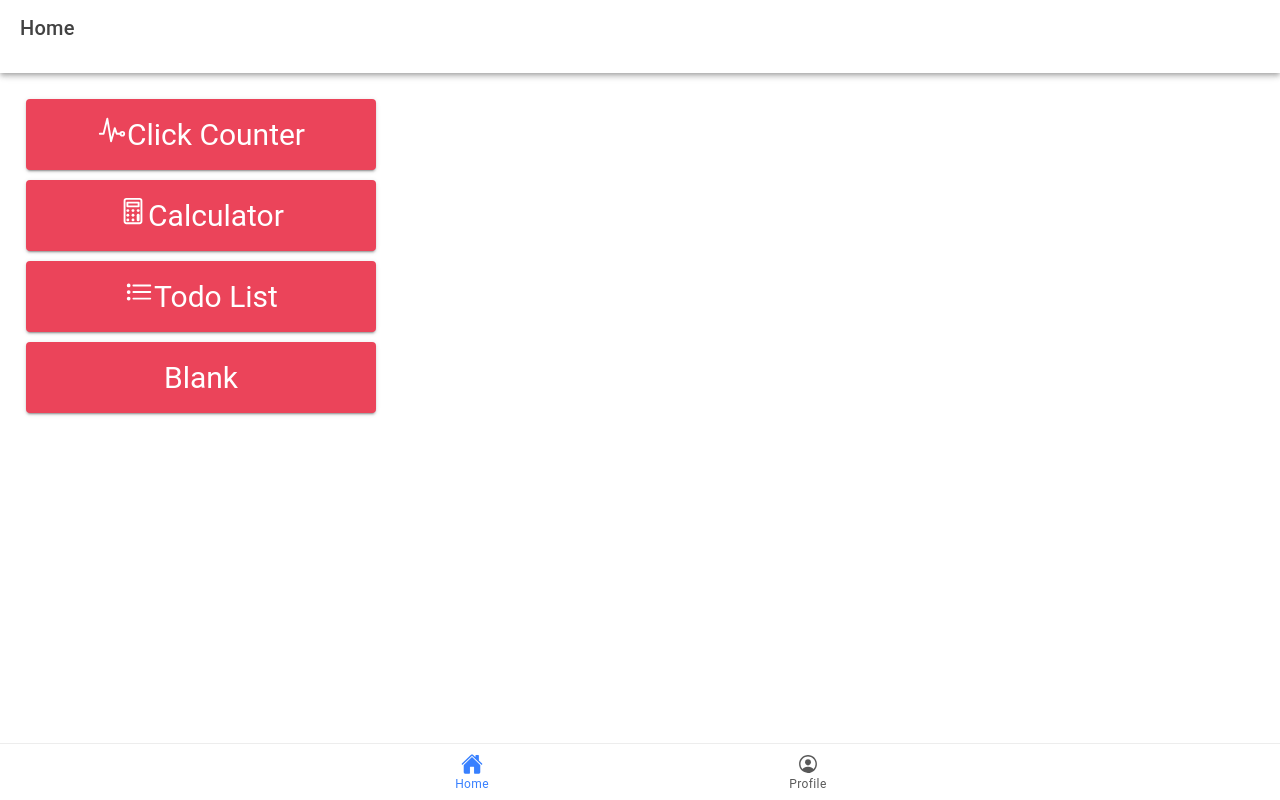
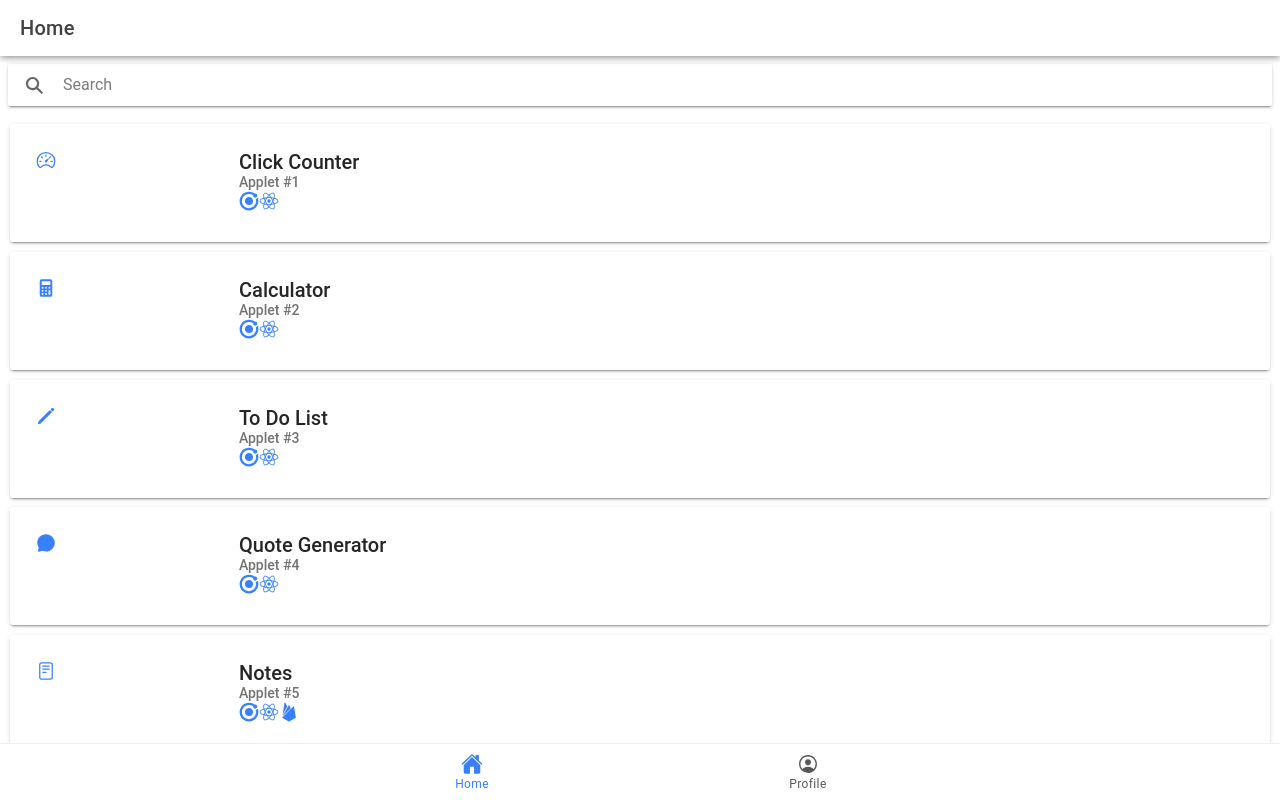
Before and after one commit to Hazeljoy08/ion-t-collantes2, a React (Vite) app: page /home in a window 1280 px wide. Built offline with nearby package versions, Linux system fonts and the light colour scheme.

Commit message:
added changes

```diff
--- a/src/App.tsx
+++ b/src/App.tsx
@@ -16,7 +16,7 @@ import Profile from './pages/Profile';
 import Click_counter from './pages/Click_counter';
 import Calculator from './pages/Calculator';
 import Todolist from './pages/Todolist';
-
+import notes from './pages/notes/notes';
 /* Core CSS required for Ionic components to work properly */
 import '@ionic/react/css/core.css';
 
@@ -35,6 +35,8 @@ import '@ionic/react/css/display.css';
 
 /* Theme variables */
 import './theme/variables.css';
+import QuotesGenerator from './pages/quotegenerator';
+import Notes from './pages/notes/notes';
 
 setupIonicReact();
 
@@ -57,10 +59,18 @@ const App: React.FC = () => (
           </Route>
           <Route exact path="/calculator">
             <Calculator />
-          </Route>
+            </Route>
           <Route exact path="/todolist">
             <Todolist />
           </Route>
+          <Route exact path="/QuotesGenerator">
+            <QuotesGenerator />
+            </Route>
+            <Route exact path="/notes">
+            <Notes />
+            </Route>
+
+
 
 
           <Route exact path="/profile">
--- a/src/pages/Home.tsx
+++ b/src/pages/Home.tsx
@@ -22,27 +22,75 @@ import {
   IonTitle,
   IonToolbar,
   IonItemDivider,
-  IonSearchbar
+  IonSearchbar,
+  IonBadge
 } from '@ionic/react';
-import { pulseOutline, calculatorOutline } from 'ionicons/icons';
-import { useHistory } from 'react-router-dom';
-import { listOutline } from 'ionicons/icons';
 
+//Custom CSS
+import './Home.css';
+
+//Ionic Icons
+import { speedometerOutline,calculator,pencil, chatbubble, readerOutline, logoIonic,logoFirebase, logoReact} from 'ionicons/icons';
+
+const cardData = [
+  {
+    title: 'Click Counter',
+    icon: speedometerOutline,
+    subtitle: 'Applet #1',
+    link: '/clickcounter',
+    tags: {
+      tag1: logoIonic,
+      tag2: logoReact
+    }
+
+  },
+  {
+    title: 'Calculator',
+    icon: calculator,
+    subtitle: 'Applet #2',
+    link: '/calculator',
+    tags: {
+      tag1: logoIonic,
+      tag2: logoReact
+    }
+  },
+  {
+    title: 'To Do List',
+    icon: pencil,
+    subtitle: 'Applet #3',
+    link: '/todolist',
+    tags: {
+      tag1: logoIonic,
+      tag2: logoReact
+    }
+  },
+  {
+    title: 'Quote Generator',
+    icon: chatbubble,
+    subtitle: 'Applet #4',
+    link: '/quotegenerator',
+    tags: {
+      tag1: logoIonic,
+      tag2: logoReact
+    }
+  },
+  {
+    title: 'Notes',
+    icon: readerOutline,
+    subtitle: 'Applet #5',
+    link: '/notes',
+    tags: {
+      tag1: logoIonic,
+      tag2: logoReact,
+      tag3: logoFirebase
+    }
+  }
+
+];
 
 const Home: React.FC = () => {
-  const history = useHistory();
-
-  const goToClickCounter = () => {
-    history.push('/click_counter');
-  };
-
-  const goToCalculator = () => {
-    history.push('/calculator');
-  };
-
-  const goToTodolist = () => {
-    history.push('/todolist');
-  };
+  {/*Dynamic Search*/}
+  const [searchTerm, setSearchTerm] = useState<string>('');
 
     return (
       <IonPage>
@@ -50,42 +98,52 @@ const Home: React.FC = () => {
           <IonToolbar>
             <IonTitle>Home</IonTitle>
           </IonToolbar>
-        <hr />
         </IonHeader>
-      <IonContent fullscreen className="ion-padding">
-        <div className="ion-text-center"> {/* Centering content */}
-          <IonCard onClick={goToClickCounter} style={{ width: '350px', cursor: 'pointer' }} color="danger">
-            <IonCardContent style={{ fontSize: '30px' }}>
-              <IonIcon icon={pulseOutline} slot="start" />
-              Click Counter
-            </IonCardContent>
+        <IonContent fullscreen>
+          <IonHeader collapse="condense">
+            <IonToolbar>
+              <IonTitle size="large">Home</IonTitle>
+            </IonToolbar>
+          </IonHeader>
+
+          {/*Dynamic Search*/}
+          <IonSearchbar
+            value={searchTerm}
+            onIonInput={(e) => setSearchTerm(e.target.value ?? '')}
+          />
+
+          {cardData
+            .filter((card) => card.title.toLowerCase().includes(searchTerm.toLowerCase()))
+            .map((card, index) => (
+              <IonCard key={index} href={card.link}>
+                <IonCardHeader>
+                  <IonCardTitle>
+                    <IonGrid>
+                      <IonRow>
+                        <IonCol size="2">
+                          <IonIcon className="home-card-icon" icon={card.icon} color="primary" />
+                        </IonCol>
+                        <IonCol size="auto">
+                            <div className="home-card-title">{card.title}</div>
+                            <IonCardSubtitle>{card.subtitle}</IonCardSubtitle>
+                            {card.tags && Object.entries(card.tags).map(([key, icon], i) => (
+                              <IonIcon
+                                key={i}
+                                className="home-card-subicon"
+                                icon={icon}
+                                color="primary" // Set color as needed
+                              />
+                            ))}
+                          </IonCol>
+                      </IonRow>
+                    </IonGrid>
+                  </IonCardTitle>
+                </IonCardHeader>
               </IonCard>
-
-
-          <IonCard onClick={goToCalculator} style={{ width: '350px', cursor: 'pointer' }} color="danger">
-            <IonCardContent style={{ fontSize: '30px' }}>
-              <IonIcon icon={calculatorOutline} slot="start" />
-              Calculator
-            </IonCardContent>
-          </IonCard>
-
-          <IonCard onClick={goToTodolist} style={{ width: '350px', cursor: 'pointer' }} color="danger">
-            <IonCardContent style={{ fontSize: '30px' }}>
-              <IonIcon icon={listOutline} slot="start" />
-              Todo List
-            </IonCardContent>
-          </IonCard>
-
-          <IonCard style={{ width: '350px' }} color="danger">
-            <IonCardContent style={{ fontSize: '30px' }}>
-              Blank
-            </IonCardContent>
-          </IonCard>
-        </div>
+          ))}
         </IonContent>
       </IonPage>
     );
-
 };
 
 export default Home;
--- a/src/pages/notes/firebase.tsx
+++ b/src/pages/notes/firebase.tsx
@@ -14,21 +14,13 @@ import { getFirestore } from 'firebase/firestore';
 // For Firebase JS SDK v7.20.0 and later, measurementId is optional
 
 const firebaseConfig = {
-
-  apiKey: "AIzaSyDVrOvSu6Q28OOfinI1nR3PbCeeFy2xk5Y",
-
-  authDomain: "certain-density-400310.firebaseapp.com",
-
-  projectId: "certain-density-400310",
-
-  storageBucket: "certain-density-400310.appspot.com",
-
-  messagingSenderId: "179403612734",
-
-  appId: "1:179403612734:web:b0e979b44c0792864ca76f",
-
-  measurementId: "G-3XE6Z3V18X"
-
+  apiKey: "AIzaSyBG0nx1UmQST3DS-xRjKSzoyr_JPG6nEsw",
+  authDomain: "it35-collantes.firebaseapp.com",
+  projectId: "it35-collantes",
+  storageBucket: "it35-collantes.appspot.com",
+  messagingSenderId: "566903279656",
+  appId: "1:566903279656:web:03c67cf0a3eb5551e7a51d",
+  measurementId: "G-78EM569LS5"
 };
 
 
--- a/src/pages/notes/notes.tsx
+++ b/src/pages/notes/notes.tsx
@@ -34,7 +34,7 @@ import './notes.css';
 import { collection, addDoc, onSnapshot,updateDoc,doc, deleteDoc} from 'firebase/firestore';
 import { db } from './firebase';
 
-const notes: React.FC = () => {
+const Notes: React.FC = () => {
   const [notes, readNotes] = useState<{ id: string; title: string; description: string;dateAdded: string; }[]>([]);
   const [newTitle, setNewTitle] = useState<string>('');
   const [newDescription, setNewDescription] = useState<string>('');
@@ -233,4 +233,4 @@ const deleteNote = async (index: number) => {
   );
 };
 
-export default notes;
+export default Notes;
--- a/src/pages/quotegenerator.tsx
+++ b/src/pages/quotegenerator.tsx
@@ -28,7 +28,7 @@ import {
   IonAvatar,
   IonThumbnail
 } from '@ionic/react';
-import './profile.css';
+import './Profile.css';
 
 //Dynamic data reference
 import rizzCard from '../assets/img/rizzCard.json';
```
Lines whose indentation alone changed are shown as unchanged.
